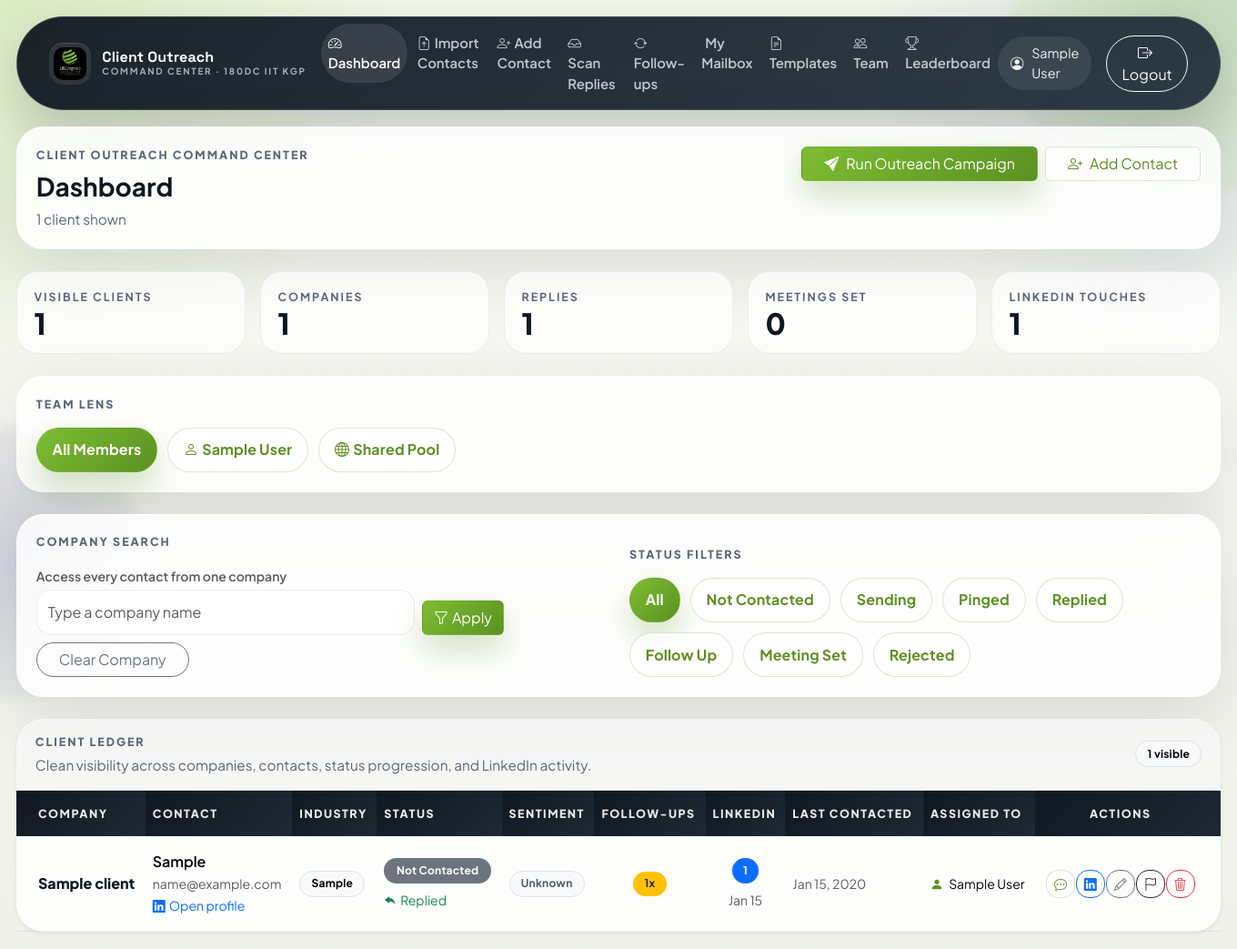
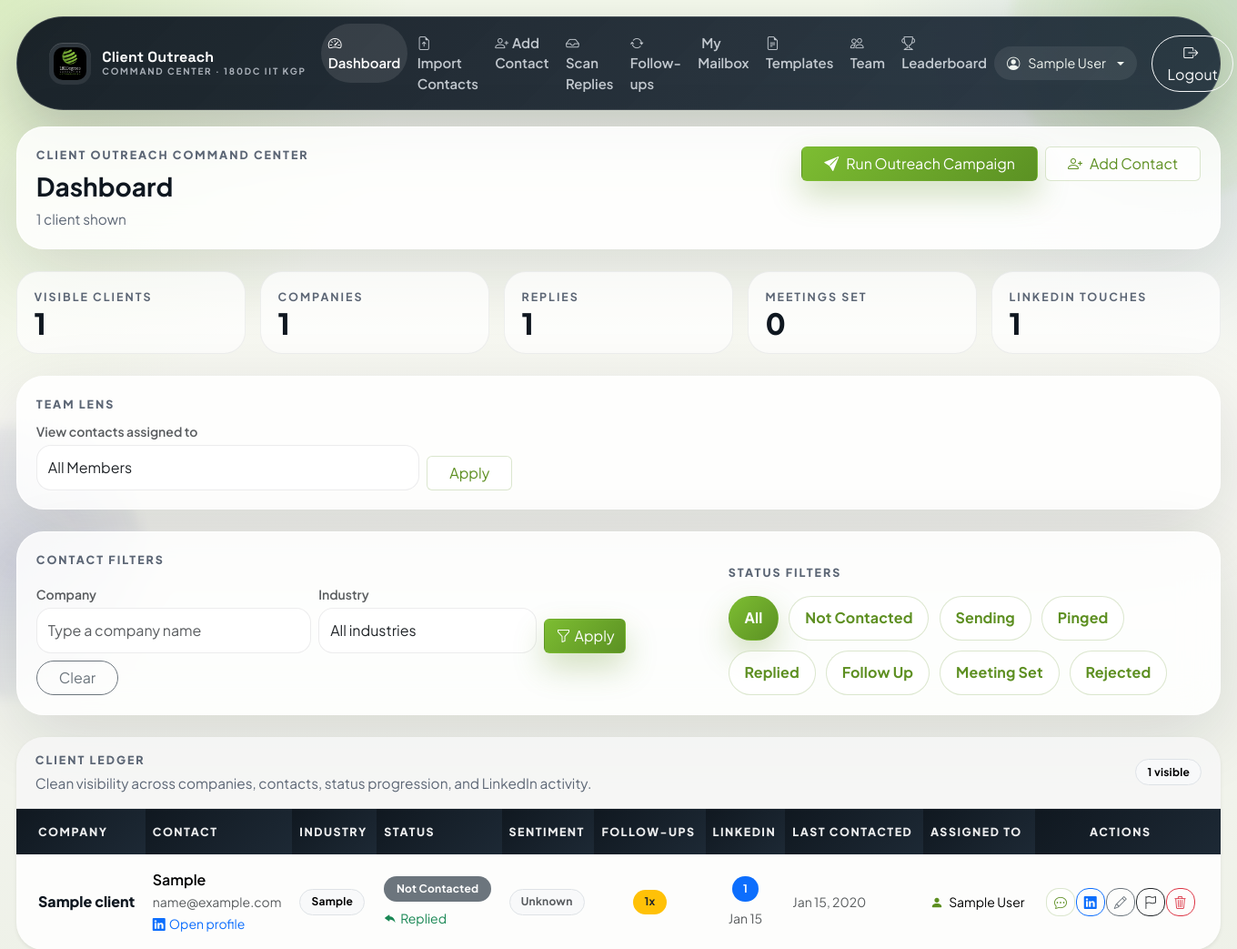
Before and after one commit to pxeedust/CNS_App, a Django app: page / in a window 1360 px wide. Shown: the top 1043 px of the page at 91% size. Run offline with Django 5.2, Linux system fonts and the light colour scheme; a user stored in the database is signed in; tables that the repository leaves empty hold one stand-in row (values such as "Sample post"); parts of the project's set-up code (start-up, migrations or seed data) failed here and were passed over; some libraries are stand-ins or nearby versions.

Commit message:
Improve account controls and outreach AI reliability

```diff
--- a/cns_app/urls.py
+++ b/cns_app/urls.py
@@ -19,11 +19,12 @@ from django.contrib import admin
 from django.contrib.auth.views import LogoutView
 from django.urls import include, path
 
-from outreach.views import AppLoginView
+from outreach.views import AppLoginView, AppPasswordChangeView
 
 urlpatterns = [
     path("admin/", admin.site.urls),
     path("login/", AppLoginView.as_view(), name="login"),
+    path("password/change/", AppPasswordChangeView.as_view(), name="password_change"),
     path("logout/", LogoutView.as_view(next_page="login"), name="logout"),
     path("", include("outreach.urls", namespace="outreach")),
 ]
--- a/outreach/static/outreach/css/app.css
+++ b/outreach/static/outreach/css/app.css
@@ -154,6 +154,12 @@ a {
   color: #eff4ef;
   background: rgba(255, 255, 255, 0.08);
   font-size: 0.9rem;
+}
+
+button.user-chip:hover,
+button.user-chip:focus {
+  color: #fff;
+  background: rgba(255, 255, 255, 0.14);
 }
 
 .main-stage {
--- a/outreach/templates/outreach/base.html
+++ b/outreach/templates/outreach/base.html
@@ -106,10 +106,20 @@
           </ul>
           {% if user.is_authenticated %}
           <div class="d-flex align-items-center gap-3 mt-3 mt-lg-0">
-            <span class="user-chip">
-              <i class="bi bi-person-circle"></i>
-              {{ user.get_full_name|default:user.username }}
-            </span>
+            <div class="dropdown">
+              <button class="user-chip border-0 dropdown-toggle" type="button"
+                      data-bs-toggle="dropdown" aria-expanded="false">
+                <i class="bi bi-person-circle"></i>
+                {{ user.get_full_name|default:user.username }}
+              </button>
+              <ul class="dropdown-menu dropdown-menu-end shadow-sm">
+                <li>
+                  <a class="dropdown-item" href="{% url 'password_change' %}">
+                    <i class="bi bi-shield-lock me-2"></i>Change password
+                  </a>
+                </li>
+              </ul>
+            </div>
             <form method="post" action="{% url 'logout' %}" class="m-0">
               {% csrf_token %}
               <button type="submit" class="btn btn-outline-light rounded-pill px-3">
--- a/outreach/templates/outreach/dashboard.html
+++ b/outreach/templates/outreach/dashboard.html
@@ -15,6 +15,7 @@
         {% if active_filter %} · status <strong>{{ active_filter }}</strong>{% endif %}
         {% if member_filter %} · member <strong>{{ member_filter }}</strong>{% endif %}
         {% if company_filter %} · company <strong>{{ company_filter }}</strong>{% endif %}
+        {% if industry_filter %} · industry <strong>{{ industry_filter }}</strong>{% endif %}
       </p>
     </div>
     <div class="d-flex gap-2 flex-wrap">
@@ -54,23 +55,25 @@
 {% if is_admin_user %}
 <section class="surface-card fade-rise mb-4">
   <div class="card-body">
-    <div class="filter-section-title mb-3">Team Lens</div>
-    <div class="member-pills">
-      <a href="{% url 'outreach:dashboard' %}{% if active_filter or company_filter %}?{% endif %}{% if active_filter %}status={{ active_filter|urlencode }}{% endif %}{% if active_filter and company_filter %}&{% endif %}{% if company_filter %}company={{ company_filter|urlencode }}{% endif %}"
-         class="btn {% if not member_filter %}btn-dc-green{% else %}btn-outline-dc-green{% endif %}">
-        All Members
-      </a>
-      {% for m in all_members %}
-      <a href="?member={{ m.user.username|urlencode }}{% if active_filter %}&status={{ active_filter|urlencode }}{% endif %}{% if company_filter %}&company={{ company_filter|urlencode }}{% endif %}"
-         class="btn {% if member_filter == m.user.username %}btn-dc-green{% else %}btn-outline-dc-green{% endif %}">
-        <i class="bi bi-person me-1"></i>{{ m.user.get_full_name|default:m.user.username }}
-      </a>
-      {% endfor %}
-      <a href="?member=__shared__{% if active_filter %}&status={{ active_filter|urlencode }}{% endif %}{% if company_filter %}&company={{ company_filter|urlencode }}{% endif %}"
-         class="btn {% if member_filter == '__shared__' %}btn-dc-green{% else %}btn-outline-dc-green{% endif %}">
-        <i class="bi bi-globe me-1"></i>Shared Pool
-      </a>
-    </div>
+    <div class="filter-section-title mb-2">Team Lens</div>
+    <form method="get" class="row g-2 align-items-end">
+      {% if active_filter %}<input type="hidden" name="status" value="{{ active_filter }}">{% endif %}
+      {% if company_filter %}<input type="hidden" name="company" value="{{ company_filter }}">{% endif %}
+      {% if industry_filter %}<input type="hidden" name="industry" value="{{ industry_filter }}">{% endif %}
+      <div class="col-md-6 col-lg-4">
+        <label for="member-filter" class="form-label small fw-semibold text-muted mb-1">View contacts assigned to</label>
+        <select id="member-filter" name="member" class="form-select" onchange="this.form.submit()">
+          <option value=""{% if not member_filter %} selected{% endif %}>All Members</option>
+          {% for m in all_members %}
+          <option value="{{ m.user.username }}"{% if member_filter == m.user.username %} selected{% endif %}>{{ m.user.get_full_name|default:m.user.username }}</option>
+          {% endfor %}
+          <option value="__shared__"{% if member_filter == '__shared__' %} selected{% endif %}>Shared Pool</option>
+        </select>
+      </div>
+      <div class="col-md-auto">
+        <button type="submit" class="btn btn-outline-dc-green px-4">Apply</button>
+      </div>
+    </form>
   </div>
 </section>
 {% endif %}
@@ -78,8 +81,8 @@
 <section class="surface-card fade-rise mb-4">
   <div class="card-body">
     <div class="row g-4 align-items-end">
-      <div class="col-lg-6">
-        <div class="filter-section-title mb-3">Company Search</div>
+      <div class="col-lg-7">
+        <div class="filter-section-title mb-3">Contact Filters</div>
         <form method="get" class="row g-2 align-items-end">
           {% if member_filter %}
           <input type="hidden" name="member" value="{{ member_filter }}">
@@ -87,8 +90,8 @@
           {% if active_filter %}
           <input type="hidden" name="status" value="{{ active_filter }}">
           {% endif %}
-          <div class="col-md-8">
-            <label for="company-filter" class="form-label small fw-semibold text-muted mb-1">Access every contact from one company</label>
+          <div class="col-md-5">
+            <label for="company-filter" class="form-label small fw-semibold text-muted mb-1">Company</label>
             <input
               id="company-filter"
               type="text"
@@ -104,6 +107,15 @@
               {% endfor %}
             </datalist>
           </div>
+          <div class="col-md-4">
+            <label for="industry-filter" class="form-label small fw-semibold text-muted mb-1">Industry</label>
+            <select id="industry-filter" name="industry" class="form-select">
+              <option value="">All industries</option>
+              {% for industry in industry_choices %}
+              <option value="{{ industry }}"{% if industry_filter == industry %} selected{% endif %}>{{ industry }}</option>
+              {% endfor %}
+            </select>
+          </div>
           <div class="col-md-auto">
             <button type="submit" class="btn btn-dc-green w-100">
               <i class="bi bi-funnel me-1"></i>Apply
@@ -112,20 +124,20 @@
           <div class="col-md-auto">
             <a href="{% url 'outreach:dashboard' %}{% if member_filter or active_filter %}?{% endif %}{% if member_filter %}member={{ member_filter|urlencode }}{% endif %}{% if member_filter and active_filter %}&{% endif %}{% if active_filter %}status={{ active_filter|urlencode }}{% endif %}"
                class="btn btn-outline-secondary rounded-pill px-4 w-100">
-              Clear Company
+              Clear
             </a>
           </div>
         </form>
       </div>
-      <div class="col-lg-6">
+      <div class="col-lg-5">
         <div class="filter-section-title mb-3">Status Filters</div>
         <div class="filter-bar">
-          <a href="{% url 'outreach:dashboard' %}{% if member_filter or company_filter %}?{% endif %}{% if member_filter %}member={{ member_filter|urlencode }}{% endif %}{% if member_filter and company_filter %}&{% endif %}{% if company_filter %}company={{ company_filter|urlencode }}{% endif %}"
+          <a href="{% url 'outreach:dashboard' %}{% if member_filter or company_filter or industry_filter %}?{% endif %}{% if member_filter %}member={{ member_filter|urlencode }}{% endif %}{% if member_filter and company_filter %}&{% endif %}{% if company_filter %}company={{ company_filter|urlencode }}{% endif %}{% if industry_filter %}{% if member_filter or company_filter %}&{% endif %}industry={{ industry_filter|urlencode }}{% endif %}"
              class="btn {% if not active_filter %}btn-dc-green{% else %}btn-outline-dc-green{% endif %}">
             All
           </a>
           {% for value, label in status_choices %}
-          <a href="?status={{ value|urlencode }}{% if member_filter %}&member={{ member_filter|urlencode }}{% endif %}{% if company_filter %}&company={{ company_filter|urlencode }}{% endif %}"
+          <a href="?status={{ value|urlencode }}{% if member_filter %}&member={{ member_filter|urlencode }}{% endif %}{% if company_filter %}&company={{ company_filter|urlencode }}{% endif %}{% if industry_filter %}&industry={{ industry_filter|urlencode }}{% endif %}"
              class="btn {% if active_filter == value %}btn-dc-green{% else %}btn-outline-dc-green{% endif %}">
             {{ label }}
           </a>
@@ -165,7 +177,7 @@
           {% for client in clients %}
           <tr>
             <td class="ps-4">
-              <a href="?company={{ client.company_name|urlencode }}{% if active_filter %}&status={{ active_filter|urlencode }}{% endif %}{% if member_filter %}&member={{ member_filter|urlencode }}{% endif %}"
+              <a href="?company={{ client.company_name|urlencode }}{% if active_filter %}&status={{ active_filter|urlencode }}{% endif %}{% if member_filter %}&member={{ member_filter|urlencode }}{% endif %}{% if industry_filter %}&industry={{ industry_filter|urlencode }}{% endif %}"
                  class="company-link text-decoration-none">
                 {{ client.company_name }}
               </a>
--- a/outreach/views.py
+++ b/outreach/views.py
@@ -4,13 +4,15 @@ import io
 from django.conf import settings
 from django.contrib import messages
 from django.contrib.auth.decorators import login_required
-from django.contrib.auth.views import LoginView
+from django.contrib.auth.views import LoginView, PasswordChangeView
+from django.contrib.messages.views import SuccessMessageMixin
 from django.core.exceptions import ValidationError
 from django.core.paginator import Paginator
 from django.db import IntegrityError, transaction
 from django.db.models import Count, Max, Q, Sum
 from django.http import JsonResponse
 from django.shortcuts import get_object_or_404, redirect, render
+from django.urls import reverse_lazy
 from django.views.decorators.http import require_GET, require_http_methods
 
 from django.contrib.auth.models import User
@@ -345,6 +347,14 @@ class AppLoginView(LoginView):
     redirect_authenticated_user = True
 
 
+class AppPasswordChangeView(SuccessMessageMixin, PasswordChangeView):
+    """Allow signed-in users to securely change their own account password."""
+
+    template_name = "outreach/password_change.html"
+    success_url = reverse_lazy("outreach:dashboard")
+    success_message = "Your password has been changed successfully."
+
+
 @login_required
 def dashboard(request):
     """
@@ -352,10 +362,11 @@ def dashboard(request):
     - Admins: see all clients by default; can filter to a specific member via ?member=<username>
     - Members: see only their own + shared (assigned_to=None) clients by default;
       can also view the full shared pool via ?view=all
-    Filterable by status via ?status=
+    Filterable by status, company, and industry.
     """
     status_filter = request.GET.get("status", "").strip()
     company_filter = request.GET.get("company", "").strip()
+    industry_filter = request.GET.get("industry", "").strip()
     member_filter = request.GET.get("member", "").strip()  # username, admin only
 
     is_admin_user = _is_admin(request.user)
@@ -378,11 +389,19 @@ def dashboard(request):
     company_choices = list(
         clients.order_by("company_name").values_list("company_name", flat=True).distinct()
     )
+    industry_choices = list(
+        clients.exclude(industry="")
+        .order_by("industry")
+        .values_list("industry", flat=True)
+        .distinct()
+    )
 
     if status_filter:
         clients = clients.filter(status=status_filter)
     if company_filter:
         clients = clients.filter(company_name__icontains=company_filter)
+    if industry_filter:
+        clients = clients.filter(industry__iexact=industry_filter)
 
     dashboard_stats = {
         "total_clients": clients.count(),
@@ -413,6 +432,8 @@ def dashboard(request):
         "active_filter": status_filter,
         "company_filter": company_filter,
         "company_choices": company_choices,
+        "industry_filter": industry_filter,
+        "industry_choices": industry_choices,
         "dashboard_stats": dashboard_stats,
         "is_admin_user": is_admin_user,
         "member_filter": member_filter,
```
Also changed, not shown: outreach/tasks.py (+79 -21 lines), outreach/templates/outreach/password_change.html (added, +57 -0 lines), outreach/tests.py (+66 -0 lines), outreach/tests_delivery_reliability.py (+55 -1 lines).
